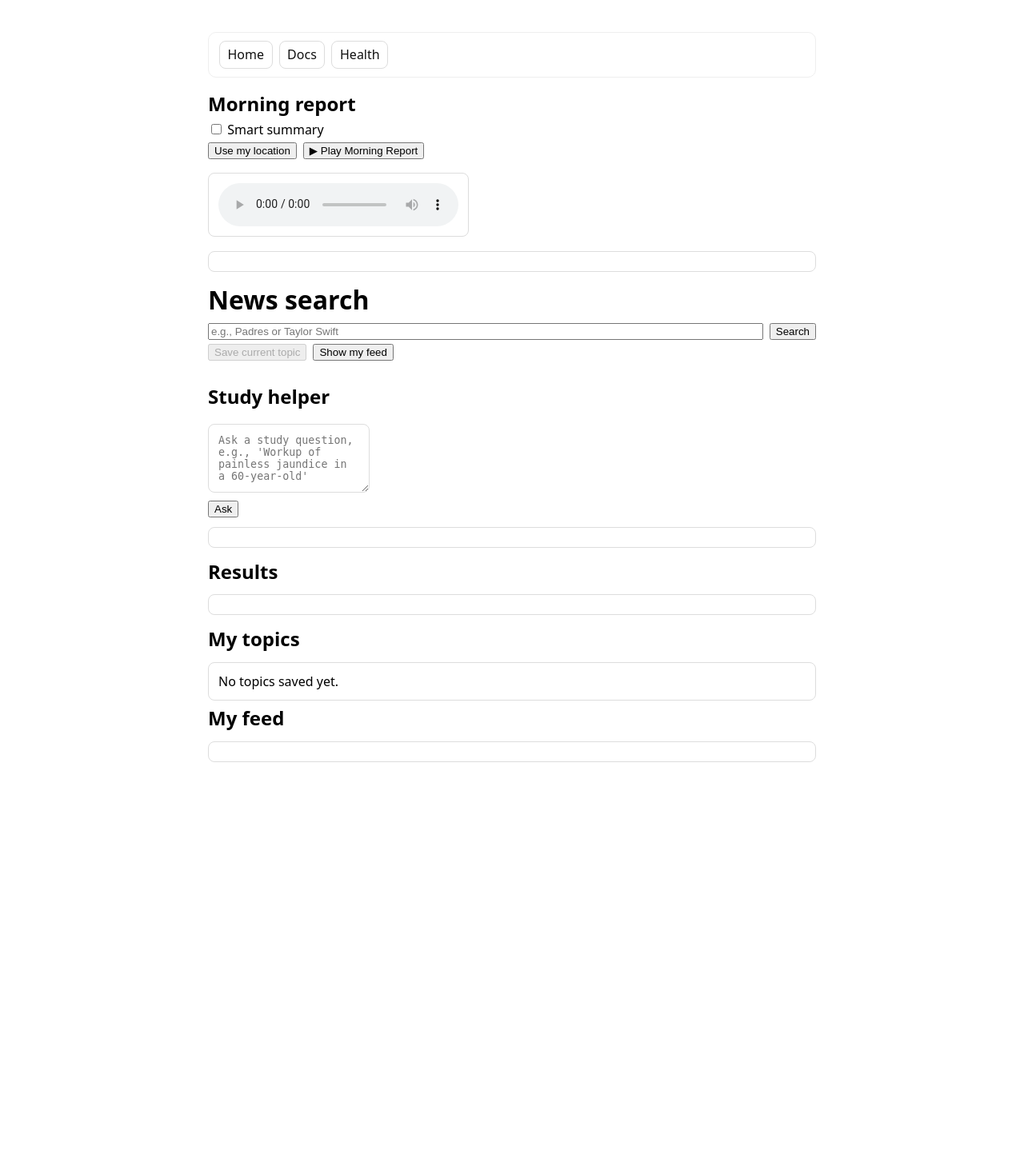
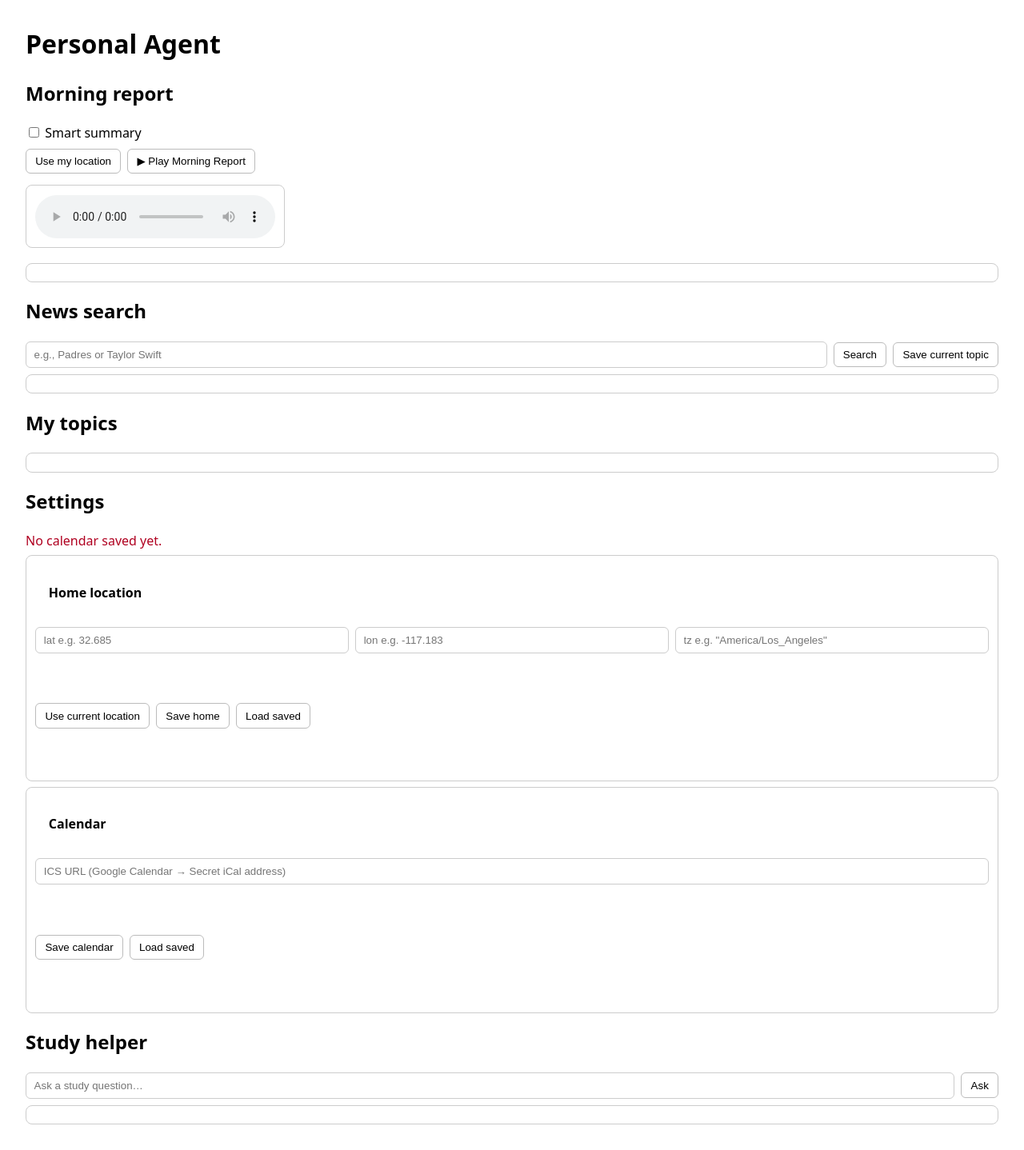
Before and after one commit to Gormican/Personal-Agent, a FastAPI app: page /ui in a window 1280 px wide. Shown: the whole page at 80% size. Before the commit the page ends 953 px from the top, so only its background shows below. Run offline with FastAPI, Linux system fonts and the light colour scheme; parts of the project's set-up code (start-up, migrations or seed data) failed here and were passed over.

Commit message:
UI: add Settings (Home+Calendar), move Study helper to bottom

```diff
--- a/templates/index.html
+++ b/templates/index.html
@@ -1,25 +1,26 @@
-<!doctype html><meta charset="utf-8">
+<!DOCTYPE html>
+<html>
+<head>
+  <meta charset="utf-8">
   <title>Personal Agent</title>
   <style>
-  body{font-family:system-ui,Segoe UI,Arial;max-width:760px;margin:40px auto;line-height:1.4}
-  .nav{position:sticky;top:0;display:flex;gap:.5rem;padding:.6rem .8rem;border:1px solid #eee;border-radius:10px;margin-bottom:1rem;background:#fff}
-  .nav a{text-decoration:none;border:1px solid #ddd;border-radius:8px;padding:.35rem .6rem;color:#111}
-  .nav a:hover{background:#f5f5f5}
-  h1,h2{margin:.2em 0}
-  .row{display:flex;gap:.5rem;margin:.3rem 0}
-  .box{padding:.75rem;border:1px solid #ddd;border-radius:8px;margin-top:.75rem;white-space:pre-wrap}
-  /* pills + remove button */
-  .pill{display:inline-flex;align-items:center;gap:.35rem;padding:.15rem .5rem;border:1px solid #bbb;border-radius:999px;margin:.15rem .25rem 0 0}
-  .pill button{border:none;background:transparent;cursor:pointer;font-size:14px;line-height:1;padding:0 .2rem}
-  .pill button:hover{opacity:.7}
+    body { font-family: system-ui, -apple-system, Segoe UI, Arial, sans-serif; margin: 2rem; line-height: 1.45; }
+    h1, h2 { margin-top: 1.2rem; }
+    .row { display: flex; gap: .5rem; align-items: center; margin: .5rem 0; flex-wrap: wrap; }
+    .box { border: 1px solid #ccc; padding: .7rem; border-radius: 8px; margin: .4rem 0; white-space: pre-wrap; }
+    input[type="text"], input[type="url"], input[type="number"] { flex: 1; min-width: 220px; padding: .5rem .6rem; border: 1px solid #ccc; border-radius: 6px; }
+    button { padding: .45rem .7rem; border: 1px solid #bbb; border-radius: 6px; background: #fff; cursor: pointer; }
+    button:hover { background: #f7f7f7; }
+    .muted { color: #777; font-size: .9em; }
+    .ok { color: #137333; }
+    .err { color: #b00020; }
+    @media (max-width: 520px) { body { margin: 1rem; } }
   </style>
+</head>
+<body>
+  <h1>Personal Agent</h1>
 
-<nav class="nav">
-  <a href="/ui">Home</a>
-  <a href="/docs">Docs</a>
-  <a href="/healthz">Health</a>
-</nav>
-
+  <!-- Morning report -->
   <h2>Morning report</h2>
   <label><input type="checkbox" id="mrSmart"> Smart summary</label>
   <div class="row">
@@ -29,8 +30,124 @@
   <audio id="mrAudio" controls class="box"></audio>
   <pre id="mrText" class="box"></pre>
 
+  <!-- News search -->
+  <h2>News search</h2>
+  <div class="row">
+    <input id="q" type="text" placeholder="e.g., Padres or Taylor Swift">
+    <button id="search">Search</button>
+    <button id="save">Save current topic</button>
+  </div>
+  <div id="resultsBox" class="box"></div>
+
+  <!-- My topics -->
+  <h2>My topics</h2>
+  <div id="topicsBox" class="box"></div>
+
+  <!-- Settings -->
+  <h2>Settings</h2>
+  <div id="settingsMsg" class="muted"></div>
+
+  <div class="box">
+    <strong>Home location</strong>
+    <div class="row">
+      <input id="homeLat" type="number" step="0.000001" placeholder="lat e.g. 32.685">
+      <input id="homeLon" type="number" step="0.000001" placeholder="lon e.g. -117.183">
+      <input id="homeTz"  type="text" placeholder='tz e.g. "America/Los_Angeles"'>
+    </div>
+    <div class="row">
+      <button id="btnUseLoc">Use current location</button>
+      <button id="btnSaveHome">Save home</button>
+      <button id="btnLoadHome">Load saved</button>
+    </div>
+  </div>
+
+  <div class="box">
+    <strong>Calendar</strong>
+    <div class="row">
+      <input id="calUrl" type="url" placeholder="ICS URL (Google Calendar → Secret iCal address)">
+    </div>
+    <div class="row">
+      <button id="btnSaveCal">Save calendar</button>
+      <button id="btnLoadCal">Load saved</button>
+    </div>
+  </div>
+
+  <!-- Study helper (kept at bottom) -->
+  <h2>Study helper</h2>
+  <div class="row">
+    <input id="studyQ" type="text" placeholder="Ask a study question…">
+    <button id="studyAsk">Ask</button>
+  </div>
+  <pre id="studyA" class="box"></pre>
+
 <script>
-(function(){
+(async function(){
+  // ---------- News search ----------
+  const qBox = document.getElementById('q');
+  const resBox = document.getElementById('resultsBox');
+  const topicsBox = document.getElementById('topicsBox');
+
+  document.getElementById('search').onclick = async ()=>{
+    resBox.textContent = 'Searching…';
+    const q = qBox.value.trim();
+    if(!q){ resBox.textContent='Enter a topic'; return; }
+    const r = await fetch('/news?topic='+encodeURIComponent(q));
+    resBox.textContent = r.ok ? (await r.text()) : ('Error: ' + await r.text());
+  };
+
+  document.getElementById('save').onclick = async ()=>{
+    const topic = qBox.value.trim();
+    if(!topic){ alert('No topic to save'); return; }
+    let current = [];
+    try{
+      const r = await fetch('/prefs/news');
+      if(r.ok) current = (await r.json()).topics || [];
+    }catch{}
+    if (!current.includes(topic)) current.push(topic);
+    const r = await fetch('/prefs/news',{method:'POST',
+      headers:{'Content-Type':'application/json'},
+      body: JSON.stringify({topics: current})
+    });
+    if(r.ok){ renderTopics((await r.json()).topics); }
+  };
+
+  async function renderTopics(topics){
+    if(!topics || topics.length===0){ topicsBox.textContent='(none)'; return; }
+    topicsBox.innerHTML = topics.map(t=>
+      `<div>${t} <button onclick="removeTopic('${t}')">✖</button></div>`
+    ).join('');
+  }
+  window.removeTopic = async (topic)=>{
+    let current = [];
+    try{ const r = await fetch('/prefs/news');
+         if(r.ok) current = (await r.json()).topics || []; }catch{}
+    current = current.filter(x=>x!==topic);
+    const r = await fetch('/prefs/news',{method:'POST',
+      headers:{'Content-Type':'application/json'},
+      body: JSON.stringify({topics: current})
+    });
+    if(r.ok){ renderTopics((await r.json()).topics); }
+  };
+
+  // initial topics load
+  try{ const r = await fetch('/prefs/news');
+       if(r.ok) renderTopics((await r.json()).topics); }catch{}
+
+  // ---------- Study helper ----------
+  const studyBtn = document.getElementById('studyAsk');
+  studyBtn.onclick = async ()=>{
+    const q = document.getElementById('studyQ').value.trim();
+    if(!q){ return; }
+    const out = document.getElementById('studyA');
+    out.textContent = 'Thinking…';
+    const r = await fetch('/study/ask',{method:'POST',
+      headers:{'Content-Type':'application/json'},
+      body: JSON.stringify({question:q})
+    });
+    out.textContent = r.ok ? (await r.json()).answer : ('Error: ' + await r.text());
+  };
+
+  // ---------- Morning report ----------
   const audio = document.getElementById('mrAudio');
   const textBox = document.getElementById('mrText');
   const smartBox = document.getElementById('mrSmart');
@@ -38,10 +155,10 @@
 
   document.getElementById('mrUseLoc').onclick = async ()=>{
     try{
-      const pos = await navigator.geolocation.getCurrentPosition(
-        p => p, e => { throw e; }, { enableHighAccuracy: true, timeout: 8000 }
+      const pos = await new Promise((res,rej)=>
+        navigator.geolocation.getCurrentPosition(res,rej,{enableHighAccuracy:true,timeout:8000})
       );
-      coords = { lat: pos.coords.latitude, lon: pos.coords.longitude };
+      coords = {lat:pos.coords.latitude, lon:pos.coords.longitude};
       textBox.textContent = `Location set: ${coords.lat.toFixed(3)}, ${coords.lon.toFixed(3)}`;
     }catch(e){
       textBox.textContent = 'Location permission denied or unavailable.';
@@ -52,132 +169,97 @@
     const params = new URLSearchParams();
     if (smartBox.checked) params.set('smart','true');
     if (coords){ params.set('lat', coords.lat); params.set('lon', coords.lon); }
-    const url = '/report/morning/speak?' + params.toString();
+    const qs = params.toString();
+    const textUrl = '/report/morning' + (qs?('?'+qs):'');
+    const audioUrl = '/report/morning/speak' + (qs?('?'+qs):'');
 
     textBox.textContent = 'Preparing your report…';
-    const r1 = await fetch('/report/morning?' + params.toString());
-    if (r1.ok){ const j = await r1.json(); textBox.textContent = j.text; }
+    const r1 = await fetch(textUrl);
+    if(r1.ok){ textBox.textContent = (await r1.json()).text; }
 
-    const r = await fetch(url);
+    const r = await fetch(audioUrl);
     if(!r.ok){ textBox.textContent += '\n\nAudio error: ' + await r.text(); return; }
     const buf = await r.arrayBuffer();
     audio.src = URL.createObjectURL(new Blob([buf], {type:'audio/mpeg'}));
     audio.play();
   };
+
+  // ---------- Settings: Home + Calendar ----------
+  const msg = document.getElementById('settingsMsg');
+  const latI = document.getElementById('homeLat');
+  const lonI = document.getElementById('homeLon');
+  const tzI  = document.getElementById('homeTz');
+  const calI = document.getElementById('calUrl');
+
+  function note(t, ok=false){ msg.textContent = t; msg.className = ok ? 'ok' : 'err'; }
+
+  // Load saved home
+  document.getElementById('btnLoadHome').onclick = async ()=>{
+    try{
+      const r = await fetch('/prefs/home');
+      if(!r.ok){ note('No saved home yet.', false); return; }
+      const j = await r.json();
+      latI.value = j.lat; lonI.value = j.lon; tzI.value = j.tz || '';
+      note('Loaded home.', true);
+    }catch(e){ note('Failed to load home.', false); }
+  };
+
+  // Use current device location
+  document.getElementById('btnUseLoc').onclick = async ()=>{
+    try{
+      const pos = await new Promise((res,rej)=>
+        navigator.geolocation.getCurrentPosition(res,rej,{enableHighAccuracy:true,timeout:8000})
+      );
+      latI.value = pos.coords.latitude.toFixed(6);
+      lonI.value = pos.coords.longitude.toFixed(6);
+      if(!tzI.value) tzI.value = 'America/Los_Angeles';
+      note('Filled from device location.', true);
+    }catch(e){ note('Location permission denied or unavailable.', false); }
+  };
+
+  // Save home
+  document.getElementById('btnSaveHome').onclick = async ()=>{
+    const lat = parseFloat(latI.value), lon = parseFloat(lonI.value), tz = tzI.value.trim() || null;
+    if(Number.isNaN(lat) || Number.isNaN(lon)){ note('Enter numeric lat/lon.', false); return; }
+    try{
+      const r = await fetch('/prefs/home',{method:'POST',
+        headers:{'Content-Type':'application/json'},
+        body: JSON.stringify({lat, lon, tz})
+      });
+      if(!r.ok){ note('Save failed: ' + await r.text(), false); return; }
+      note('Home saved.', true);
+    }catch(e){ note('Save failed.', false); }
+  };
+
+  // Load saved calendar
+  document.getElementById('btnLoadCal').onclick = async ()=>{
+    try{
+      const r = await fetch('/prefs/calendar');
+      if(!r.ok){ note('No calendar saved yet.', false); return; }
+      const j = await r.json();
+      calI.value = j.ics_url || '';
+      note('Loaded calendar.', true);
+    }catch(e){ note('Failed to load calendar.', false); }
+  };
+
+  // Save calendar
+  document.getElementById('btnSaveCal').onclick = async ()=>{
+    const ics_url = calI.value.trim();
+    if(!ics_url){ note('Enter an ICS URL.', false); return; }
+    try{
+      const r = await fetch('/prefs/calendar',{method:'POST',
+        headers:{'Content-Type':'application/json'},
+        body: JSON.stringify({ics_url})
+      });
+      if(!r.ok){ note('Save failed: ' + await r.text(), false); return; }
+      note('Calendar saved.', true);
+    }catch(e){ note('Save failed.', false); }
+  };
+
+  // Try to pre-fill settings on load (non-fatal)
+  document.getElementById('btnLoadHome').click();
+  document.getElementById('btnLoadCal').click();
 })();
 </script>
-
-<h1>News search</h1>
-<form id="search">
-  <div class="row">
-    <input name="topic" id="topic" placeholder="e.g., Padres or Taylor Swift" required style="flex:1">
-    <button id="searchBtn">Search</button>
-  </div>
-</form>
-<div class="row">
-  <button id="save" disabled>Save current topic</button>
-  <button id="show">Show my feed</button>
-</div>
-<div id="status" style="min-height:1.2rem"></div>
-<h2>Study helper</h2>
-<textarea id="q" rows="4" class="box" placeholder="Ask a study question, e.g., 'Workup of painless jaundice in a 60-year-old'"></textarea>
-<div class="row"><button id="ask">Ask</button></div>
-<pre id="studyOut" class="box"></pre>
-
-<script>
-document.querySelector('#ask').addEventListener('click', async ()=>{
-  const q = document.querySelector('#q').value.trim();
-  const out = document.querySelector('#studyOut');
-  if(!q){ out.textContent = 'Type a question first.'; return; }
-  out.textContent = 'Thinking…';
-  const r = await fetch('/study/ask', {
-    method:'POST',
-    headers:{'Content-Type':'application/json'},
-    body: JSON.stringify({question:q})
-  });
-  if(!r.ok){ out.textContent = 'Server error: ' + await r.text(); return; }
-  const j = await r.json();
-  out.textContent = j.answer || '(no answer)';
-});
-</script>
-
-<h2>Results</h2>
-<pre id="out" class="box"></pre>
-
-<h2>My topics</h2>
-<div id="topics" class="box"></div>
-
-<h2>My feed</h2>
-<div id="feed" class="box"></div>
-
-<script>
-const $ = s => document.querySelector(s);
-const out = $('#out'), feed = $('#feed'), topicsBox = $('#topics'), status = $('#status'), saveBtn = $('#save');
-let lastTopic = null;
-
-async function getPrefs(){ const r = await fetch('/prefs/news'); return await r.json(); }
-async function savePrefs(topics){
-  const r = await fetch('/prefs/news',{method:'POST',headers:{'Content-Type':'application/json'},body:JSON.stringify({topics})});
-  return await r.json();
-}
-function showTopics(list){
-  const items = list || [];
-  topicsBox.innerHTML = items.length
-    ? items.map(t=>`<span class="pill">${t}<button aria-label="Remove ${t}" data-del="${t}">×</button></span>`).join(' ')
-    : 'No topics saved yet.';
-}
-
-$('#search').addEventListener('submit', async (e)=>{
-  e.preventDefault();
-  const topic = new FormData(e.target).get('topic').trim();
-  if(!topic) return;
-  lastTopic = topic;
-  saveBtn.disabled = false;
-  status.textContent = `Searched: ${topic}`;
-  const r = await fetch('/news?topic='+encodeURIComponent(topic));
-  out.textContent = JSON.stringify(await r.json(), null, 2);
-});
-
-saveBtn.addEventListener('click', async ()=>{
-  if(!lastTopic) return;
-  const prefs = await getPrefs(); const set = new Set(prefs.topics || []); set.add(lastTopic);
-  const saved = Array.from(set);
-  await savePrefs(saved);
-  showTopics(saved);
-  status.textContent = `Saved topic: ${lastTopic}`;
-});
-
-$('#show').addEventListener('click', async ()=>{
-  const r = await fetch('/news/for-me'); const j = await r.json();
-  if(!j.buckets?.length){ feed.textContent = 'No saved topics yet.'; return; }
-  feed.innerHTML = j.buckets.map(b=>{
-    const lines = (b.articles||[]).map(a=>`• ${a.title}\n  ${a.link}`).join('\n');
-    return `# ${b.topic}\n${lines}`;
-  }).join('\n\n');
-});
-
-topicsBox.addEventListener('click', async (e)=>{
-  const t = e.target?.dataset?.del;
-  if(!t) return;
-  const prefs = await getPrefs();
-  const saved = (prefs.topics || []).filter(x => x !== t);
-  await savePrefs(saved);
-  showTopics(saved);
-  status.textContent = `Removed topic: ${t}`;
-});
-
-
-// Remove topic via (×)
-topicsBox.addEventListener('click', async (e)=>{
-  const t = e.target?.dataset?.del;
-  if(!t) return;
-  const prefs = await getPrefs();
-  const saved = (prefs.topics || []).filter(x => x !== t);
-  await savePrefs(saved);
-  showTopics(saved);
-  status.textContent = `Removed topic: ${t}`;
-});
-
-// initial load of saved topics
-getPrefs().then(p=>showTopics(p.topics||[])).catch(()=>showTopics([]));
-</script>
+</body>
+</html>
```
Lines whose indentation alone changed are shown as unchanged.
